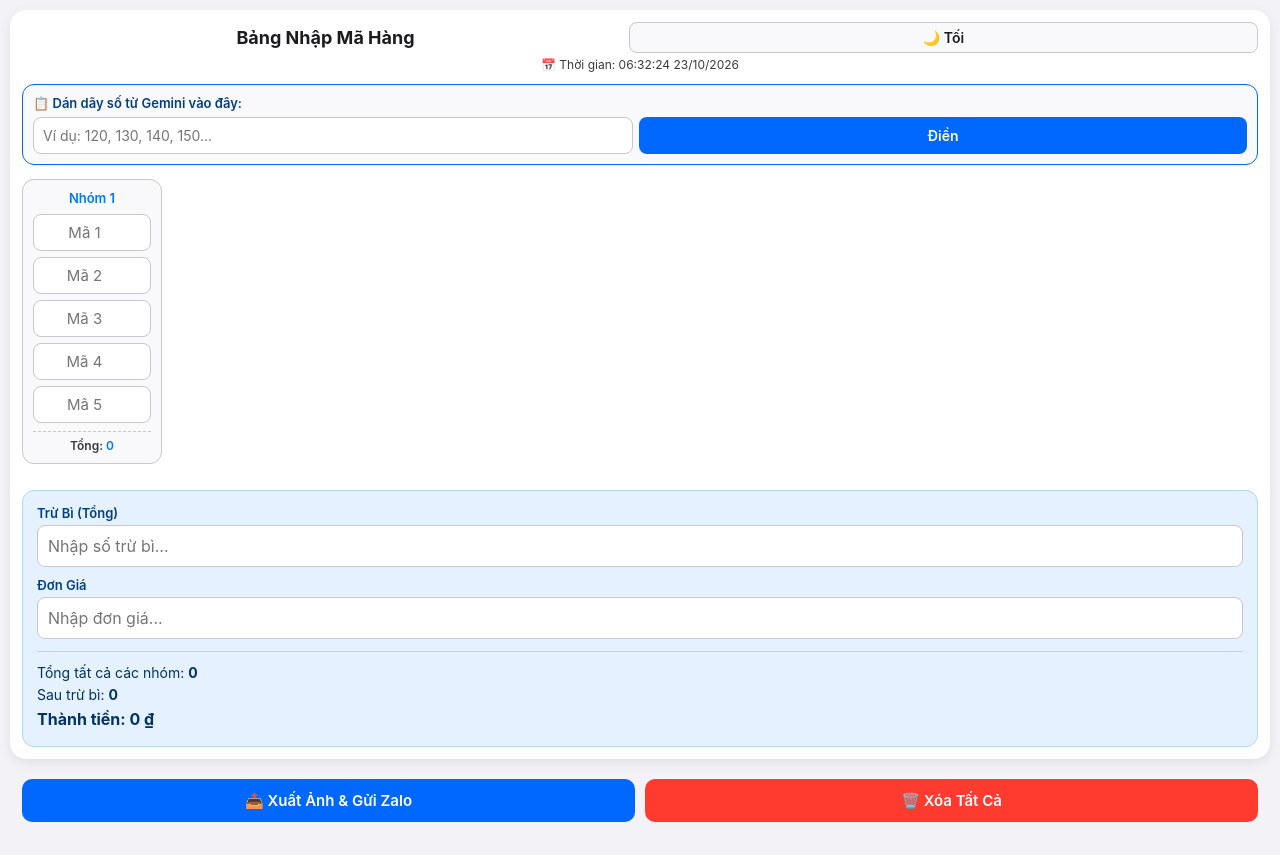
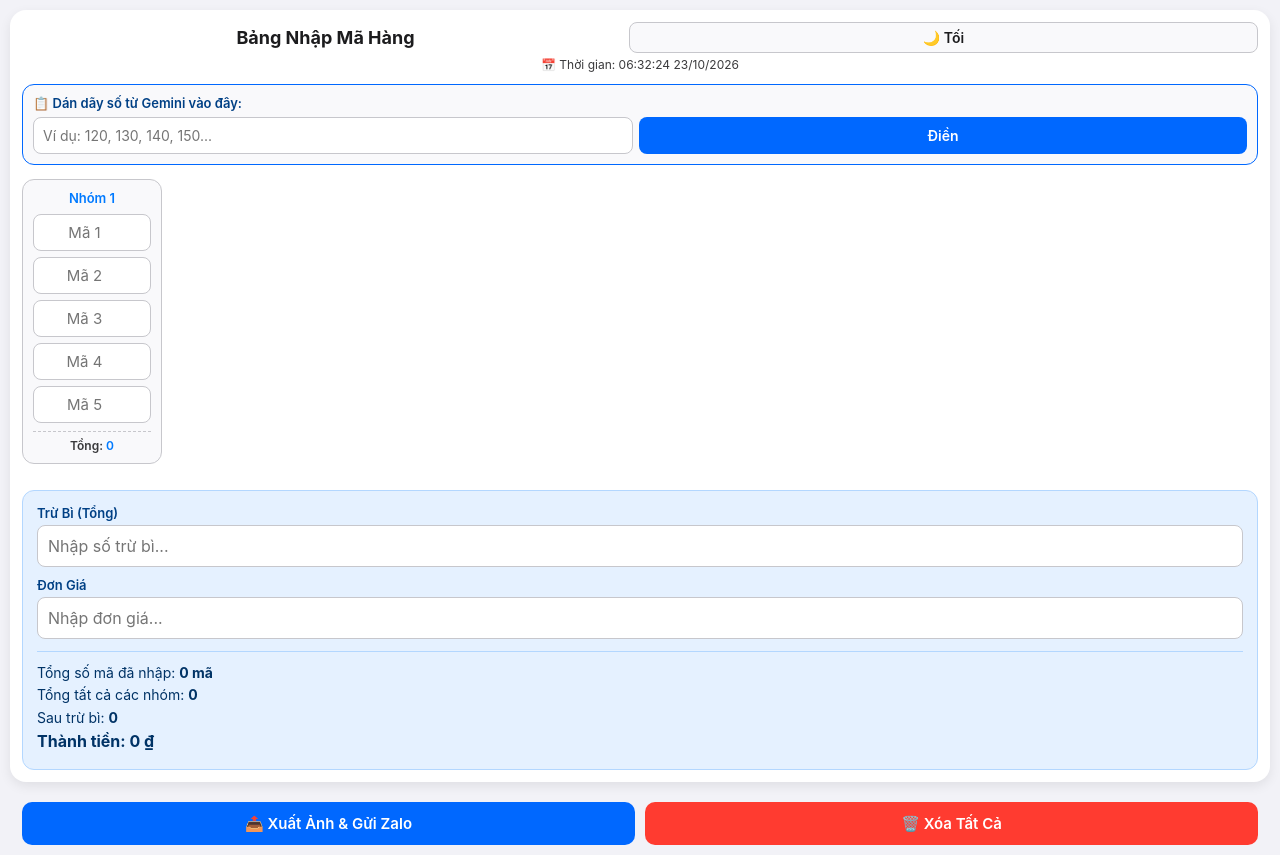
Before and after one commit to quockhanhtdgl/nongsan, a plain HTML site: page index.html in a window 1280 px wide. Before the commit the page ends 832 px from the top, so only its background shows below. Drawn offline with nearby package versions, Linux system fonts and the light colour scheme.

Commit message:
Update index.html

```diff
--- a/index.html
+++ b/index.html
@@ -142,7 +142,6 @@
             align-items: flex-start;
         }
 
-        /* Khi chụp ảnh sẽ bỏ trạng thái cuộn ngang để hiện toàn bộ */
         .columns-container.exporting {
             overflow-x: visible !important;
             flex-wrap: wrap !important;
@@ -260,7 +259,6 @@
     </div>
     <div class="time-stamp" id="time-stamp-display">Thời gian: Đang cập nhật...</div>
 
-    <!-- Khung dán chuỗi số từ Gemini (Ẩn đi khi xuất ảnh để ảnh gọn gàng chuyên nghiệp) -->
     <div class="paste-ai-box" id="ai-box-container">
         <label for="input-paste-ai">📋 Dán dãy số từ Gemini vào đây:</label>
         <div class="paste-row">
@@ -282,6 +280,7 @@
         </div>
 
         <div class="summary-result" id="ketqua-chung">
+            Tổng số mã đã nhập: <b>0 mã</b><br>
             Tổng tất cả các nhóm: <b>0</b><br>
             Sau trừ bì: <b>0</b><br>
             <b style="font-size: 16px;">Thành tiền: 0 ₫</b>
@@ -380,6 +379,7 @@
 
     function tinhToanChung() {
         let tongTatCaCacNhom = 0;
+        let soMaDaNhap = 0;
         let activeNhomMax = 1;
 
         for (let i = 1; i <= tongSoNhom; i++) {
@@ -389,6 +389,9 @@
 
             inputs.forEach(input => {
                 const val = parseFloat(input.value);
+                if (!isNaN(input.value) && input.value.trim() !== "") {
+                    soMaDaNhap++;
+                }
                 if (!isNaN(val)) {
                     tongNhomNay += val;
                 } else {
@@ -424,6 +427,7 @@
         let thanhTien = sauTruBi * donGia;
 
         document.getElementById('ketqua-chung').innerHTML = `
+            Tổng số mã đã nhập: <b>${soMaDaNhap} mã</b><br>
             Tổng tất cả các nhóm: <b>${tongTatCaCacNhom.toLocaleString('vi-VN')}</b><br>
             Sau trừ bì: <b>${sauTruBi.toLocaleString('vi-VN')}</b><br>
             <b style="font-size: 16px;">Thành tiền: ${thanhTien.toLocaleString('vi-VN')} ₫</b>
@@ -475,7 +479,6 @@
         const aiBox = document.getElementById('ai-box-container');
         const containerNhom = document.getElementById('container-nhom');
 
-        // Ẩn ô dán AI và mở rộng toàn bộ các cột sang dạng lưới để chụp không bị mất phần cuộn ngang
         aiBox.style.display = 'none';
         containerNhom.classList.add('exporting');
 
@@ -487,7 +490,6 @@
                 backgroundColor: getComputedStyle(document.body).getPropertyValue('--card-bg')
             });
 
-            // Khôi phục lại trạng thái ban đầu
             aiBox.style.display = 'block';
             containerNhom.classList.remove('exporting');
 
```
